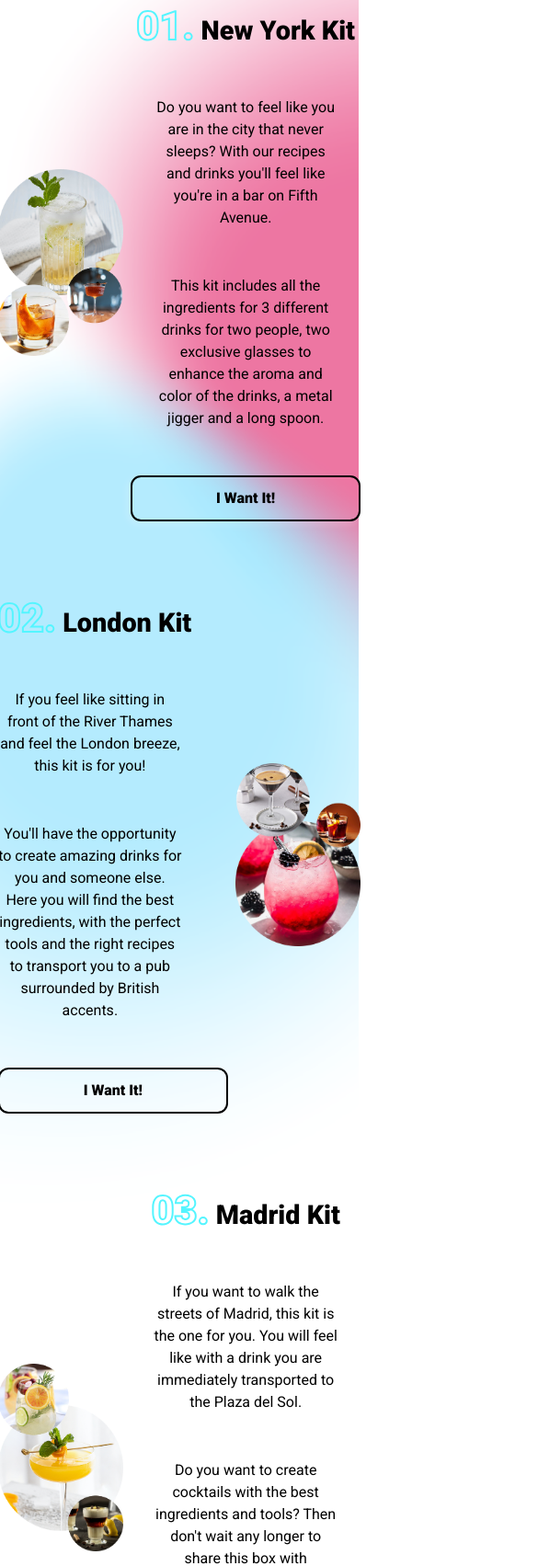
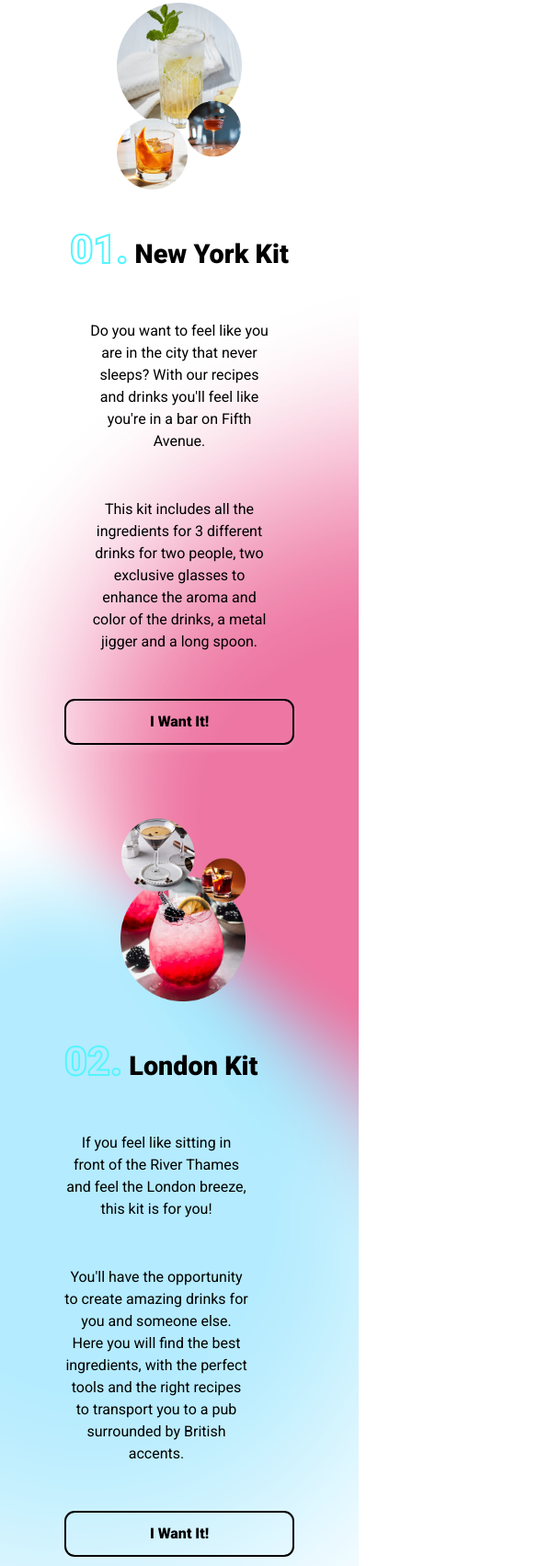
Before and after one commit to emirod85/Drinkit_Rodriguez-E, a website: page index.html in a window 390 px wide. Shown: the part 3664-5367 px from the top of the page at 92% size, 585 px wide, since content can reach past the window. Drawn offline with nearby package versions, Linux system fonts and the light colour scheme.

Commit message:
responsive4

```diff
--- a/index.html
+++ b/index.html
@@ -124,8 +124,8 @@
 				ingredients and recipes.
 				Choose the one you like and let the show begin!</p>
 		</section>
-		<section class="kbox">
-			<img class="kitBoxImg marginR" src="img/new_york_kit.png" alt="New York Kit">
+		<section class="kbox ">
+			<img class="kitBoxImg" src="img/new_york_kit.png" alt="New York Kit">
 			<div class="marginBox">
 				<h3 class="kitBoxTitle"><span class="titleBorderStyleBlue">01.</span> New York Kit</h3>
 				<p class="kitBoxTxt">Do you want to feel like you are in the city that never sleeps? With our recipes
@@ -139,8 +139,8 @@
 			</div>
 		</section>
 
-		<section class="kbox">
-			<div class=" ">
+		<section class="kbox kbox1">
+			<div class=" marginBox1">
 				<h3 class="kitBoxTitle"><span class="titleBorderStyleBlue">02.</span> London Kit</h3>
 				<p class="kitBoxTxt">If you feel like sitting in front of the River Thames and feel the London breeze,
 					this kit is for you! </p>
@@ -154,8 +154,8 @@
 
 		</section>
 
-		<section class="kbox">
-			<img class="kitBoxImg marginR" src="img/madrid_kit.png" alt="Madrid Kit">
+		<section class="kbox ">
+			<img class="kitBoxImg" src="img/madrid_kit.png" alt="Madrid Kit">
 			<div class="marginBox">
 				<h3 class="kitBoxTitle"><span class="titleBorderStyleBlue">03.</span> Madrid Kit</h3>
 				<p class="kitBoxTxt">If you want to walk the streets of Madrid, this kit is the one for you. You will
@@ -167,8 +167,8 @@
 			</div>
 		</section>
 
-		<section class="kbox">
-			<div class="">
+		<section class="kbox kbox1">
+			<div class="marginBox1">
 				<h3 class="kitBoxTitle"><span class="titleBorderStyleBlue">04.</span> Berlin Kit</h3>
 				<p class="kitBoxTxt">And finally, if you want to experience the madness of a city like Berlin, a drink
 					with the flavor of a cosmopolitan city is for you. </p>
@@ -185,7 +185,7 @@
 			<h3 class="aboutTitle wow bounceInRight pr" data-wow-duration="2s"><span class="titleBorderStyle">About
 				</span>us</h3>
 			<section class="aboutus ">
-				<section class=" aboutCont aboutWeAre ">
+				<section class="aboutCont aboutWeAre ">
 					<h3 class="aboutH3">Our story</h3>
 					<p class="aboutWeAreTx ">We are two Argentinians living in Germany for some time now. We
 						arrived with suitcases, dreams
--- a/scss/_content.scss
+++ b/scss/_content.scss
@@ -796,7 +796,7 @@ form {
 
     .kbox {
         display: flex;
-        flex-direction: row;
+        flex-direction: column;
         align-items: center;
         justify-content: center;
         margin-top: 80px;
@@ -805,7 +805,7 @@ form {
 
     }
 
-
+    .kbox1 {flex-direction: column-reverse;}
 
     .howItWorks {
         font-size: 3em;
@@ -909,7 +909,10 @@ form {
         margin-left: 2vw;
 
     }
+.marginBox1{margin: 0;
+    padding: 0;
 
+}
     .marginR {
         margin-right: 2vw;
     }
@@ -917,6 +920,7 @@ form {
     .kitBoxImg {
         display: flex;
         width: 35vw;
+        margin-bottom: 40px;
 
     }
 
```
Also changed, not shown: css/style.css.
